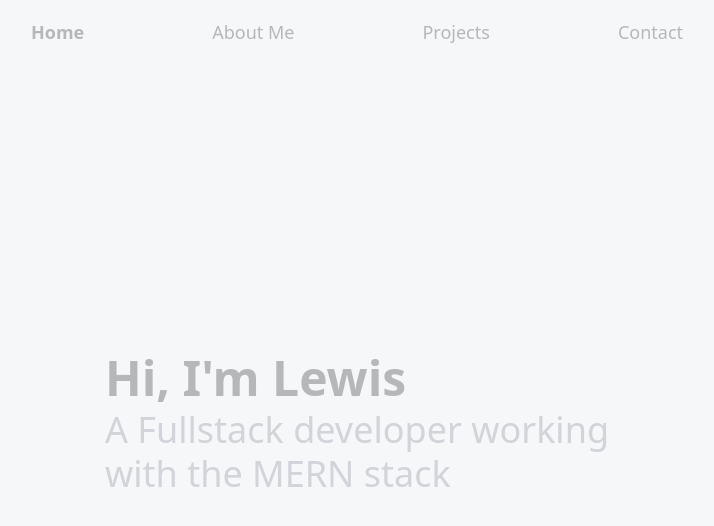
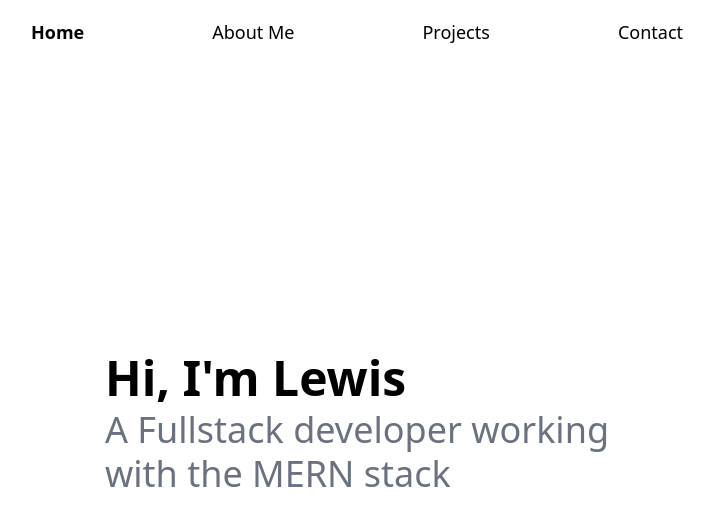
Before and after one commit to Lewis-27/portfolio, a React (Vite) app: page / in a window 1280 px wide. Shown: the top 526 px of the page, without its empty margins (283-997 px from the left). Built offline with nearby package versions, Linux system fonts and the light colour scheme.

Commit message:
fixed header display states

```diff
--- a/src/App.jsx
+++ b/src/App.jsx
@@ -10,7 +10,7 @@ const App = () => {
   return (
     <>
       <Header showHeader={showHeader} setShowHeader={setShowHeader}/>
-      <div className={`${showHeader ? 'hidden' : 'absolute'} top-0 h-screen w-screen bg-gray-100 opacity-75 z-1` }>
+      <div className={`${showHeader ? 'absolute md:hidden' : 'hidden'} top-0 h-screen w-screen bg-gray-100 opacity-75 z-1` }>
 
       </div>
       <Outlet />
--- a/src/components/Header.jsx
+++ b/src/components/Header.jsx
@@ -17,7 +17,7 @@ const Header = ({showHeader, setShowHeader}) => {
 
       <div className="flex absolute md:hidden ">
         <FaBars className='text-3xl relative top-2 left-2 cursor-pointer z-50' onClick={() => {setShowHeader(!showHeader)}}/>
-        <div className={`flex flex-col h-screen w-32 items-start z-50  ${showHeader ? '-translate-x-40' : '-translate-x-8'} bg-white shadow-lg transition`}>
+        <div className={`flex flex-col h-screen w-32 items-start z-50  ${showHeader ? '-translate-x-8' : '-translate-x-40' } bg-white shadow-lg transition`}>
           <FaChevronLeft className='cursor-pointer h-8 mx-4 mt-2' onClick={() => {setShowHeader(!showHeader)}}/>
           <div className="flex flex-col grow items-center justify-evenly w-full ">
             <NavLink className={({isActive}) => isActive ? 'font-bold' : 'font-light'} to={'/'} onClick={() => {setShowHeader(false)}}>Home</NavLink>
```
